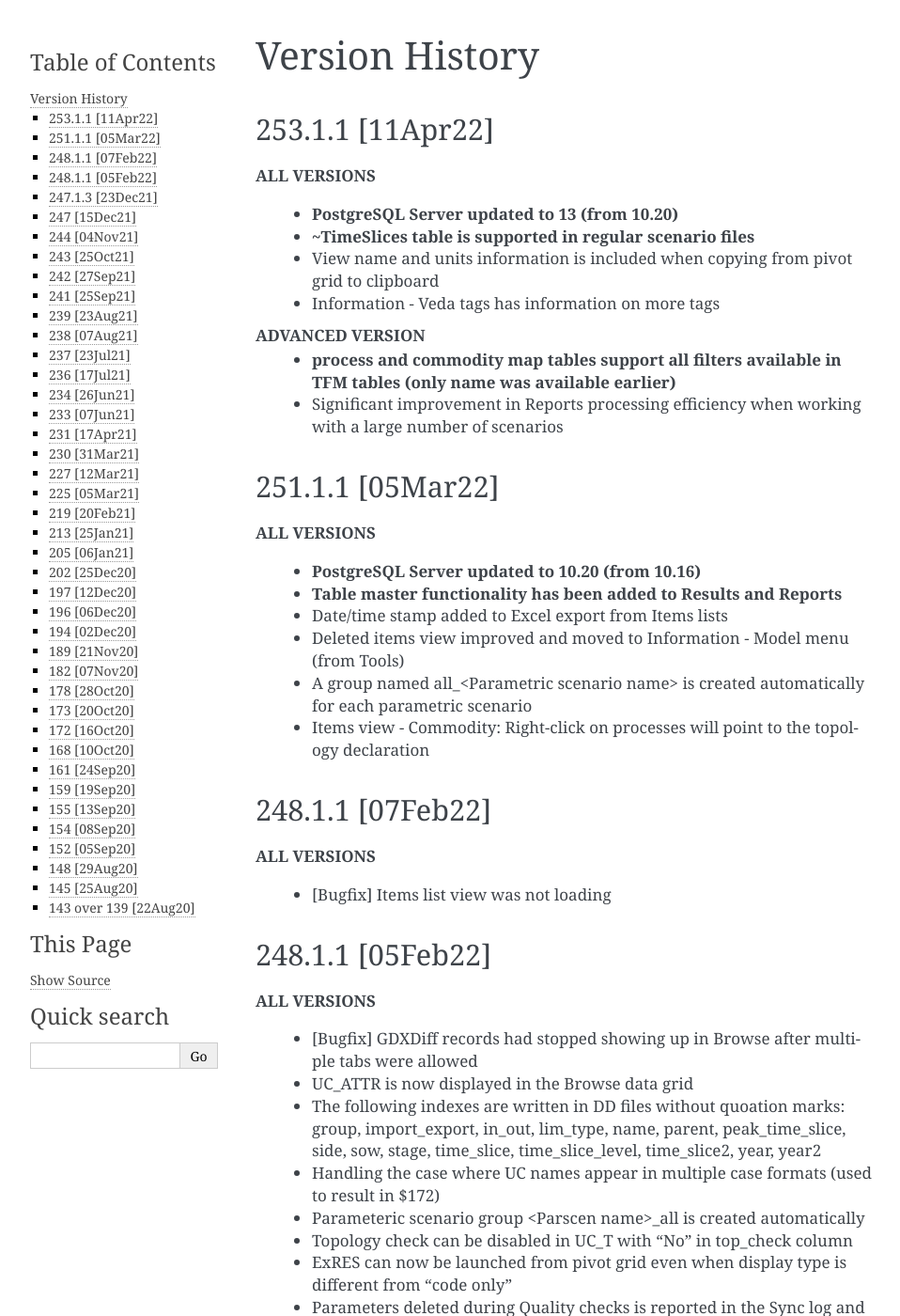
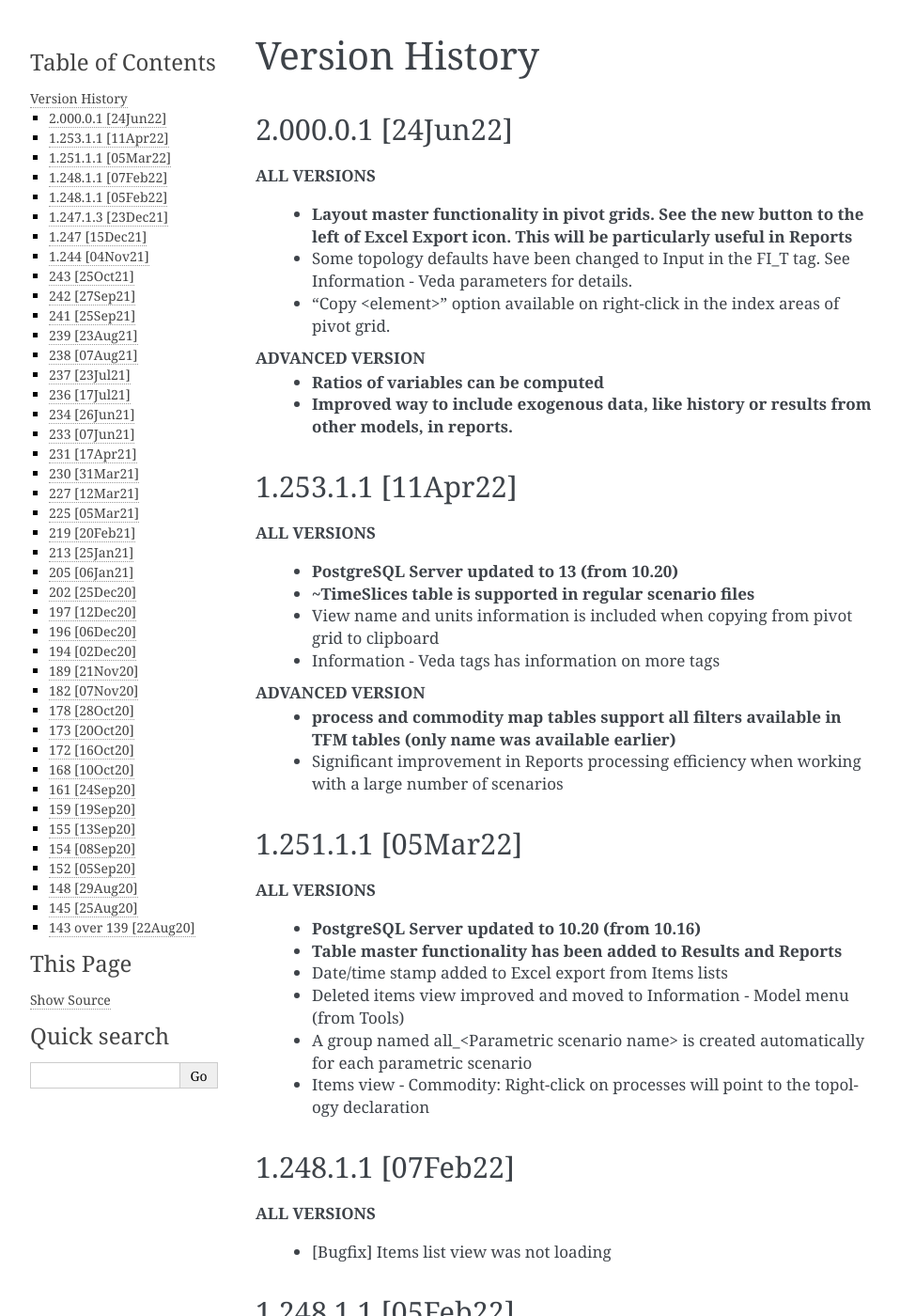
Before and after one commit to kanors-emr/Veda-documentation, a Sphinx documentation site: the page built from docs/source/pages/version_history.rst, in a window 1280 px wide and 1400 px high. Shown: the whole window at 94% size, without its empty margins (148-1106 px from the left). Built offline with Sphinx 7.4.7, drawn with Linux system fonts in a browser that asks for light colours; some of the changed text lies outside the part shown.

Commit message:
version 2.0

```diff
--- a/docs/source/pages/version_history.rst
+++ b/docs/source/pages/version_history.rst
@@ -2,8 +2,21 @@
 Version History
 ################
 
-253.1.1 [11Apr22]
-^^^^^^^^^^^^^^^^^
+2.000.0.1 [24Jun22]
+^^^^^^^^^^^^^^^^^^
+
+**ALL VERSIONS**
+
+    * **Layout master functionality in pivot grids. See the new button to the left of Excel Export icon. This will be particularly useful in Reports**
+    * Some topology defaults have been changed to Input in the FI_T tag. See Information - Veda parameters for details.
+    * "Copy <element>" option available on right-click in the index areas of pivot grid.
+
+**ADVANCED VERSION**
+    * **Ratios of variables can be computed**
+    * **Improved way to include exogenous data, like history or results from other models, in reports.**
+
+1.253.1.1 [11Apr22]
+^^^^^^^^^^^^^^^^^^^
 
 **ALL VERSIONS**
 
@@ -16,8 +29,8 @@ Version History
     * **process and commodity map tables support all filters available in TFM tables (only name was available earlier)**
     * Significant improvement in Reports processing efficiency when working with a large number of scenarios
 
-251.1.1 [05Mar22]
-^^^^^^^^^^^^^^^^^
+1.251.1.1 [05Mar22]
+^^^^^^^^^^^^^^^^^^^
 
 **ALL VERSIONS**
 
@@ -28,15 +41,15 @@ Version History
     * A group named all_<Parametric scenario name> is created automatically for each parametric scenario
     * Items view - Commodity: Right-click on processes will point to the topology declaration
 
-248.1.1 [07Feb22]
-^^^^^^^^^^^^^^^^^
+1.248.1.1 [07Feb22]
+^^^^^^^^^^^^^^^^^^^
 
 **ALL VERSIONS**
 
     * [Bugfix] Items list view was not loading
 
-248.1.1 [05Feb22]
-^^^^^^^^^^^^^^^^^
+1.248.1.1 [05Feb22]
+^^^^^^^^^^^^^^^^^^^
 
 **ALL VERSIONS**
 
@@ -52,15 +65,15 @@ Version History
 **ADVANCED VERSION**
     * **New feature - ModelDiff in Browse module: Another model can be selected and differences with the active model can be identified. It is like GDXDiff, but it works across models rather than cases. It can be very useful to see differences by data file when merging different versions of a model.**
 
-247.1.3 [23Dec21]
-^^^^^^^^^^^^^^^^^
+1.247.1.3 [23Dec21]
+^^^^^^^^^^^^^^^^^^^
 
 **ALL VERSIONS**
 
     * [Bugfix] Export functionality from pivot grids was not working on some machines.
 
-247 [15Dec21]
-^^^^^^^^^^^^^
+1.247 [15Dec21]
+^^^^^^^^^^^^^^^
 
 **ALL VERSIONS**
 
@@ -73,8 +86,8 @@ Version History
 **ADVANCED VERSION**
     * Reporting: WAttribute col in TS_Defs table can be used to compute dynamic weighted averages. See example in `Veda Adv Demo <https://github.com/kanors-emr/Model_Demo_Adv_Veda.git>`_.
 
-244 [04Nov21]
-^^^^^^^^^^^^^
+1.244 [04Nov21]
+^^^^^^^^^^^^^^^
 
 **ALL VERSIONS**
 
```
